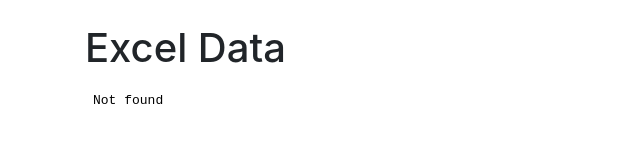
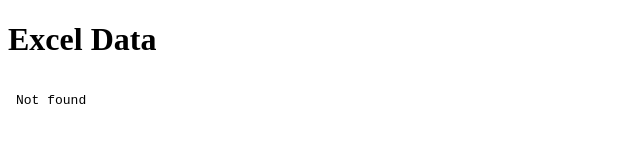
Before and after one commit to pradeepmani2080/DVP_details_viewer, a plain HTML site: page index.html in a window 1280 px wide. Shown: the whole page, without its empty margins (0-640 px from the left). Drawn offline with nearby package versions, Linux system fonts and the light colour scheme.

Commit message:
Update index.html

```diff
--- a/index.html
+++ b/index.html
@@ -4,7 +4,7 @@
     <meta charset="UTF-8">
     <meta name="viewport" content="width=device-width, initial-scale=1.0">
     <title>Excel Data</title>
-    <link rel="stylesheet" href="https://maxcdn.bootstrapcdn.com/bootstrap/4.5.2/css/bootstrap.min.css">
+    <link rel="stylesheet" href="https://pradeepmani2080.github.io/DVP_details_viewer/DVP_details_test.htm">
 </head>
 <body>
     <div class="container">
```
